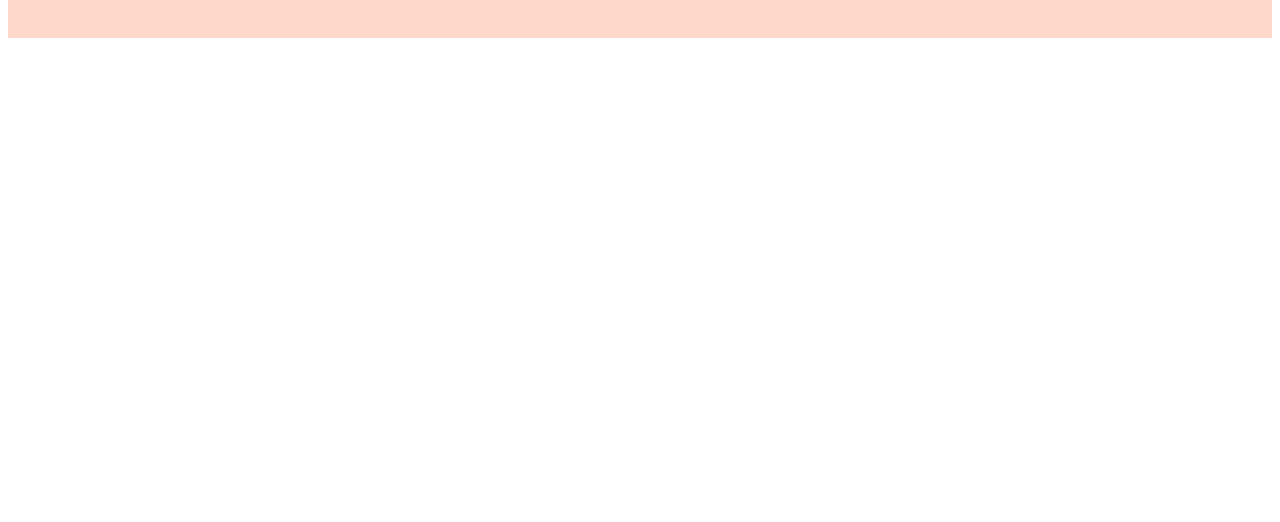
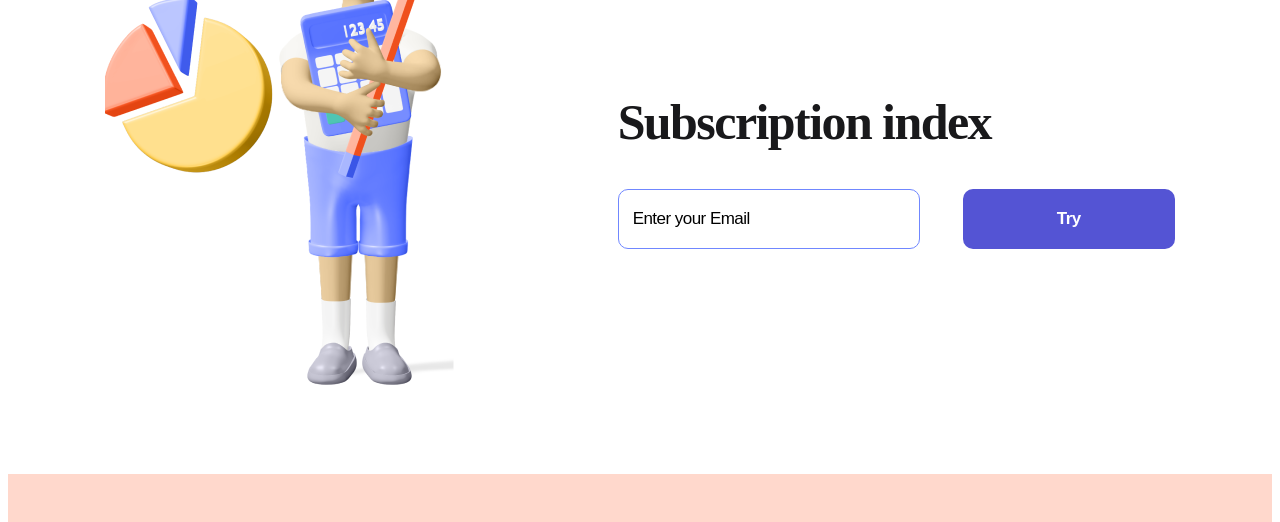
Before and after one commit to viktoriia-honcharova/logoipsum, a plain HTML site: page index.html in a window 1280 px wide. Shown: the part 958-1480 px from the top of the page. Before the commit the page ends 1004 px from the top, so only its background shows below. Drawn offline with Linux system fonts and the light colour scheme.

Commit message:
Creating the second section

```diff
--- a/index.html
+++ b/index.html
@@ -50,6 +50,18 @@
         <img src="img/firstmen.png" alt="first men" />
       </div>
     </section>
+    <section class="container subscribe">
+      <div>
+        <img src="img/second_men.png" alt="second men" />
+      </div>
+      <div>
+        <h2 class="subscribe-title">Subscription index</h2>
+        <form>
+          <input class="input" type="email" placeholder="Enter your Email" />
+          <button class="button button-violet">Try</button>
+        </form>
+      </div>
+    </section>
     <footer class="footer">
       <div class="container footer-flex">
         <div>
--- a/style/style.css
+++ b/style/style.css
@@ -91,7 +91,8 @@ ul {
 
 .header-flex,
 .footer-flex,
-.about {
+.about,
+.subscribe {
   display: flex;
   justify-content: space-between;
   align-items: center;
@@ -99,6 +100,29 @@ ul {
 
 .about {
   margin: 104px auto 85px;
+}
+
+.subscribe {
+  margin-bottom: 85px;
+}
+
+.subscribe-title {
+  font-weight: 700;
+  font-size: 50px;
+  line-height: 57px;
+  letter-spacing: -1.56316px;
+  color: #19191b;
+  margin-bottom: 38px;
+}
+
+.input {
+  width: 302px;
+  height: 60px;
+  border: 1px solid #7087ff;
+  border-radius: 10px;
+  padding-left: 14px;
+  box-sizing: border-box;
+  margin-right: 39px;
 }
 
 .nav_link:hover {
@@ -116,3 +140,16 @@ ul {
 .nav_li:not(:first-of-type) {
   margin-left: 49px;
 }
+
+.input:focus {
+  outline: none;
+}
+
+.input::placeholder,
+.input {
+  font-weight: 100;
+  font-size: 17px;
+  line-height: 22px;
+  letter-spacing: -0.531474px;
+  color: #000000;
+}
```
Also changed, not shown: img/second_men.png (added).
